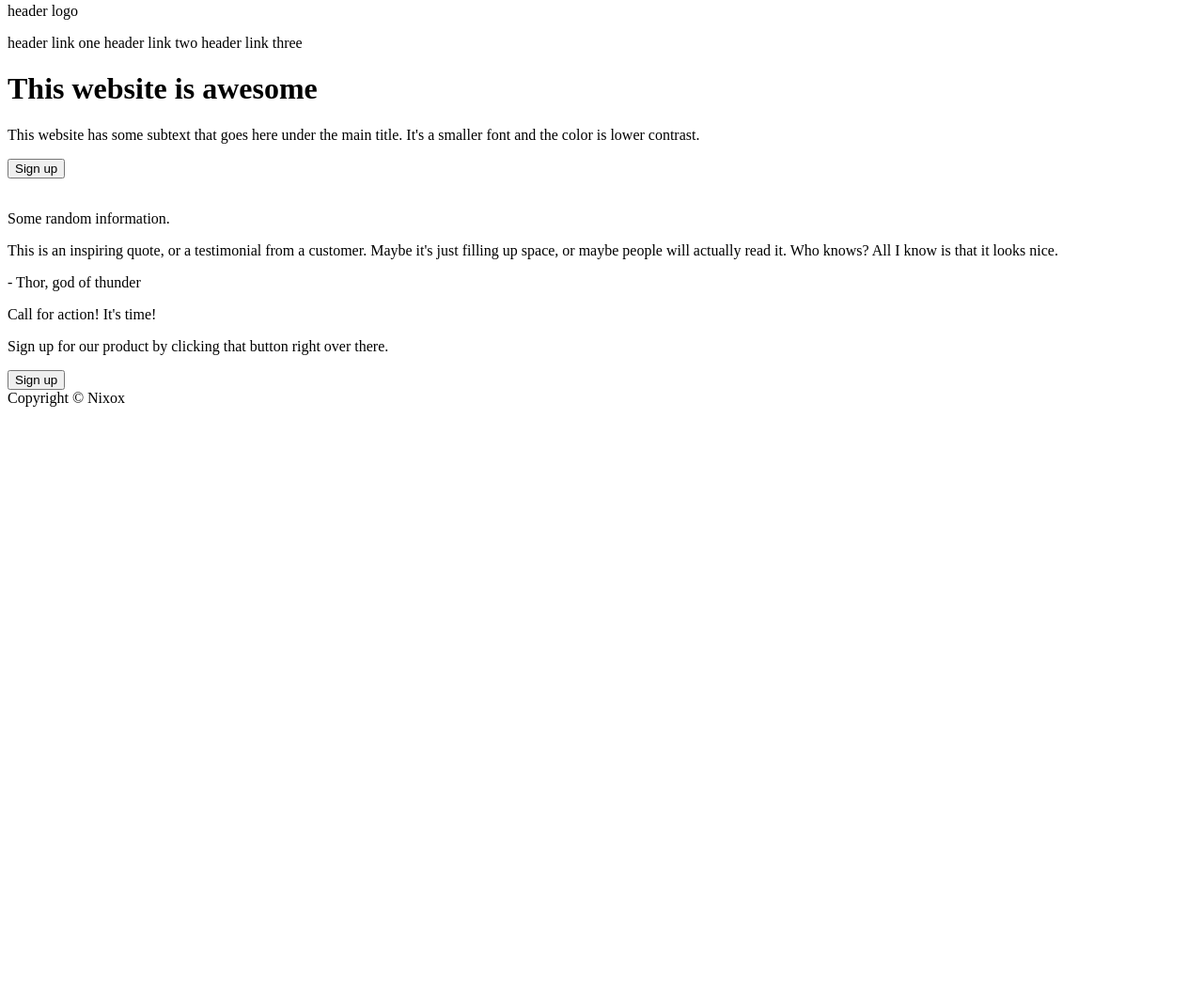
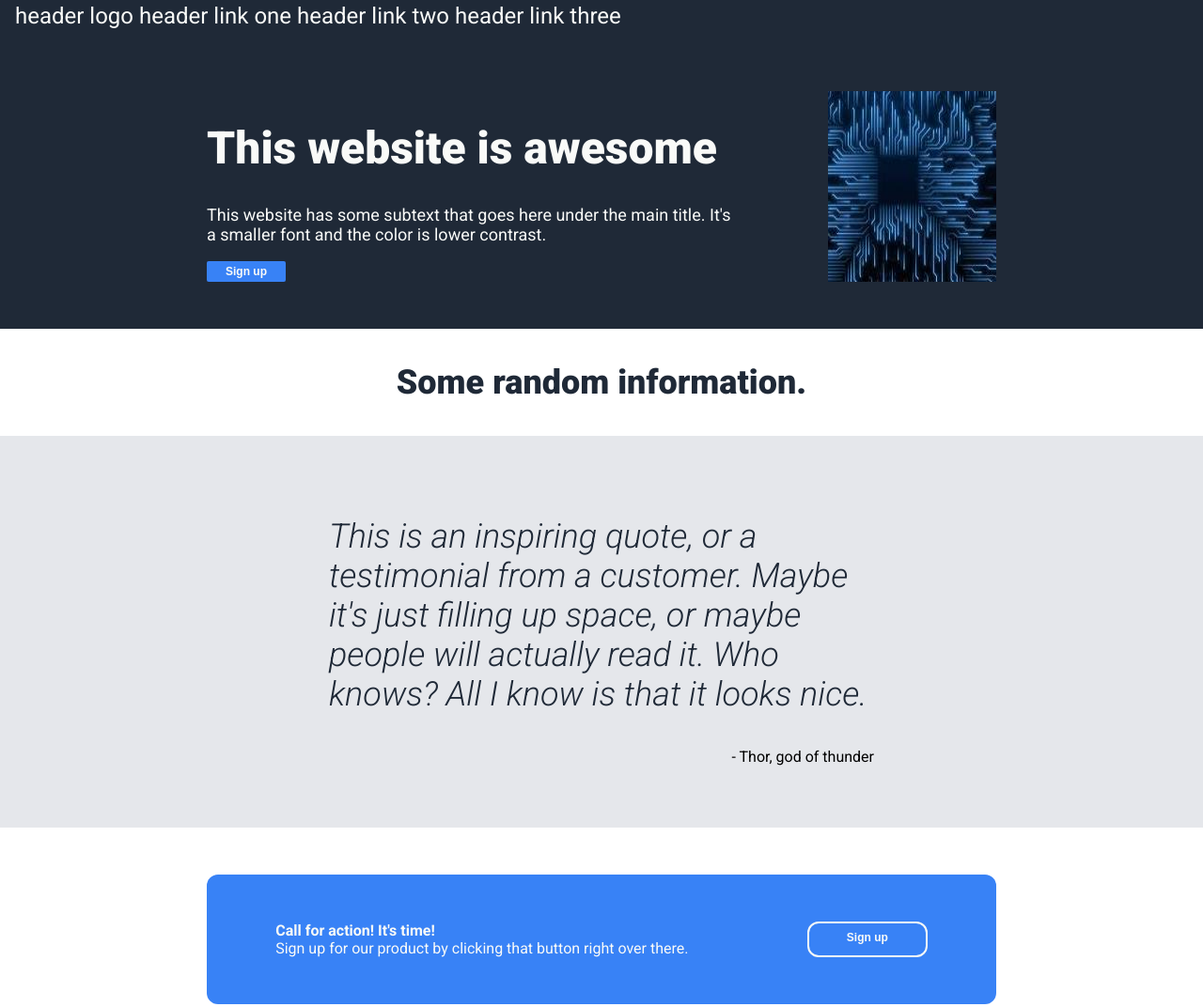
Before and after one commit to mbanixox/odin-landingpage, a plain HTML site: page index.html in a window 1280 px wide. Shown: the part 13-1085 px from the top of the page at 94% size. Before the commit the page ends 800 px from the top, so only its background shows below. Drawn offline with Linux system fonts and the light colour scheme.

Commit message:
Add styling to the webpage

```diff
--- /dev/null
+++ b/Styles/styles.css
@@ -0,0 +1,140 @@
+@import url('https://fonts.googleapis.com/css2?family=Roboto:ital,wght@0,100;0,300;0,400;0,500;0,700;0,900;1,100;1,300;1,400;1,500;1,700;1,900&display=swap');
+
+body {
+    font-family: "Roboto", sans-serif;
+    display: flex;
+    flex-direction: column;
+    height: 100vh;
+    margin: 0;
+}
+
+img {
+    width: 250px;
+    height: auto;
+}
+
+.header {
+    background: #1f2937;
+    font-size: 24px;
+    color: #f9faf8;
+    padding: 16px;
+
+
+}
+
+.main-content {
+    display: flex;
+    flex-direction: column;
+    flex: 1;
+}
+
+.main-content .section-one {
+    display: flex;
+    background: #1f2937;
+    flex: 1;
+    flex-direction: row;
+    padding: 50px;
+    padding-left: 220px;
+    padding-right: 220px;
+    gap: 100px;
+}
+
+.main-content .content {
+    display: flex;
+    flex-direction: column;
+}
+
+button {
+    border: none;
+    border-radius: 2px;
+    background-color: #3882f6;
+    color:#f9faf8;
+    text-align: center;
+    font-size: 12px;
+    padding: 4px 20px 4px;
+    font-weight: bold;
+
+
+
+}
+
+.section-one h1 {
+    font-weight: 800;
+    font-size: 48px;
+    color: #f9faf8;
+}
+
+.section-one p {
+    font-size: 18px;
+    color: #f9faf8;
+}
+
+.section-two {
+    flex: 1;
+}
+
+.section-two p {
+    text-align: center;
+    font-weight: 800;
+    font-size: 36px;
+    color: #1f2937;
+}
+
+.section-three {
+    background-color: #e5e7eb;
+    flex: 1;
+    padding: 50px 350px;
+}
+
+.quote-text {
+    font-style: italic;
+    font-size: 36px;
+    color: #1f2937;
+    font-weight: 300;
+}
+
+.quote-speaker {
+    text-align: right;
+}
+
+.section-four {
+    flex: 1;
+
+
+}
+
+.signup {
+    display: flex;
+    border-radius: 12px;
+    padding: 50px 10px;
+    background-color: #3882f6;
+    margin: 50px 220px;
+    justify-content: space-around;
+}
+
+.signup_bold {
+    font-weight: bold;
+    color: #f9faf8;
+}
+
+.signup_text {
+    font-weight: normal;
+}
+
+.signup .button {
+    border: 2px solid #f9faf8;
+    border-radius: 5px;
+    border-radius: 2px;
+    padding: 4px 20px 0px;
+    margin: 0;
+    border-radius: 12px;
+
+
+}
+
+.footer {
+    text-align: center;
+    color: #f9faf8;
+    background-color: #1f2937;
+    padding: 20px;
+}
--- a/index.html
+++ b/index.html
@@ -3,25 +3,29 @@
 <head>
     <meta charset="UTF-8">
     <meta name="viewport" content="width=device-width, initial-scale=1.0">
+    <link rel="stylesheet" href="./Styles/styles.css">
     <title>Odin Landing Page</title>
 </head>
 <body>
     <div class="header">
-        <p class="logo">header logo</p>
+        <a class="logo">header logo</a>
         <a class="link-one">header link one</a>
         <a class="link-two">header link two</a>
         <a class="link-three">header link three</a>
     </div>
     <div class="main-content">
         <div class="section-one">
-            <div>
+            <div class="content">
+                <div class="text">
                     <h1>This website is awesome</h1>
                     <p>This website has some subtext that goes here under the main title. It's a smaller font and the color is lower contrast.</p>
+                </div>
+                <div class="button">
                     <button>Sign up</button>
                 </div>
-            <div>
-                <img>
             </div>
+            <img src="./images/tech.jpeg">
+
         </div>
         <div class="section-two">
             <p>Some random information.</p>
@@ -35,13 +39,19 @@
             <p class="quote-speaker">- Thor, god of thunder</p>
         </div>
         <div class="section-four">
-            <div>
-                <p>Call for action! It's time!</p>
-                <p>Sign up for our product by clicking that button right over there.</p>
+            <div class="signup">
+                <div class="signup_bold">
+                    Call for action! It's time!
+                    <div class="signup_text">
+                        Sign up for our product by clicking that button right over there.
                     </div>
-            <div>
+                </div>
+                <div class="button">
                     <button>Sign up</button>
                 </div>
+            </div>
+
+
         </div>
     </div>
     <div class="footer">Copyright © Nixox</div>
```
Also changed, not shown: images/tech.jpeg (added). Lines whose indentation alone changed are shown as unchanged.
